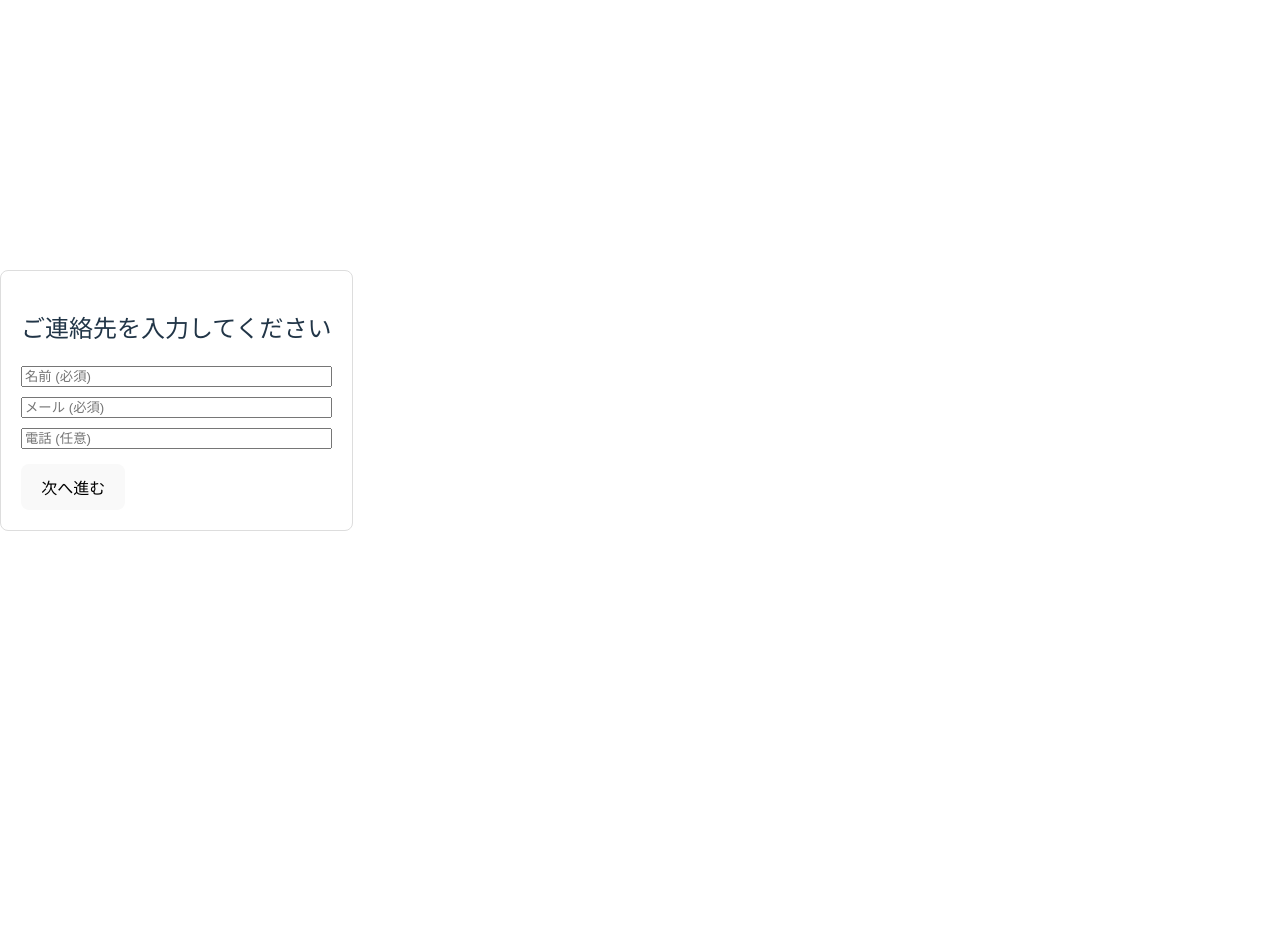
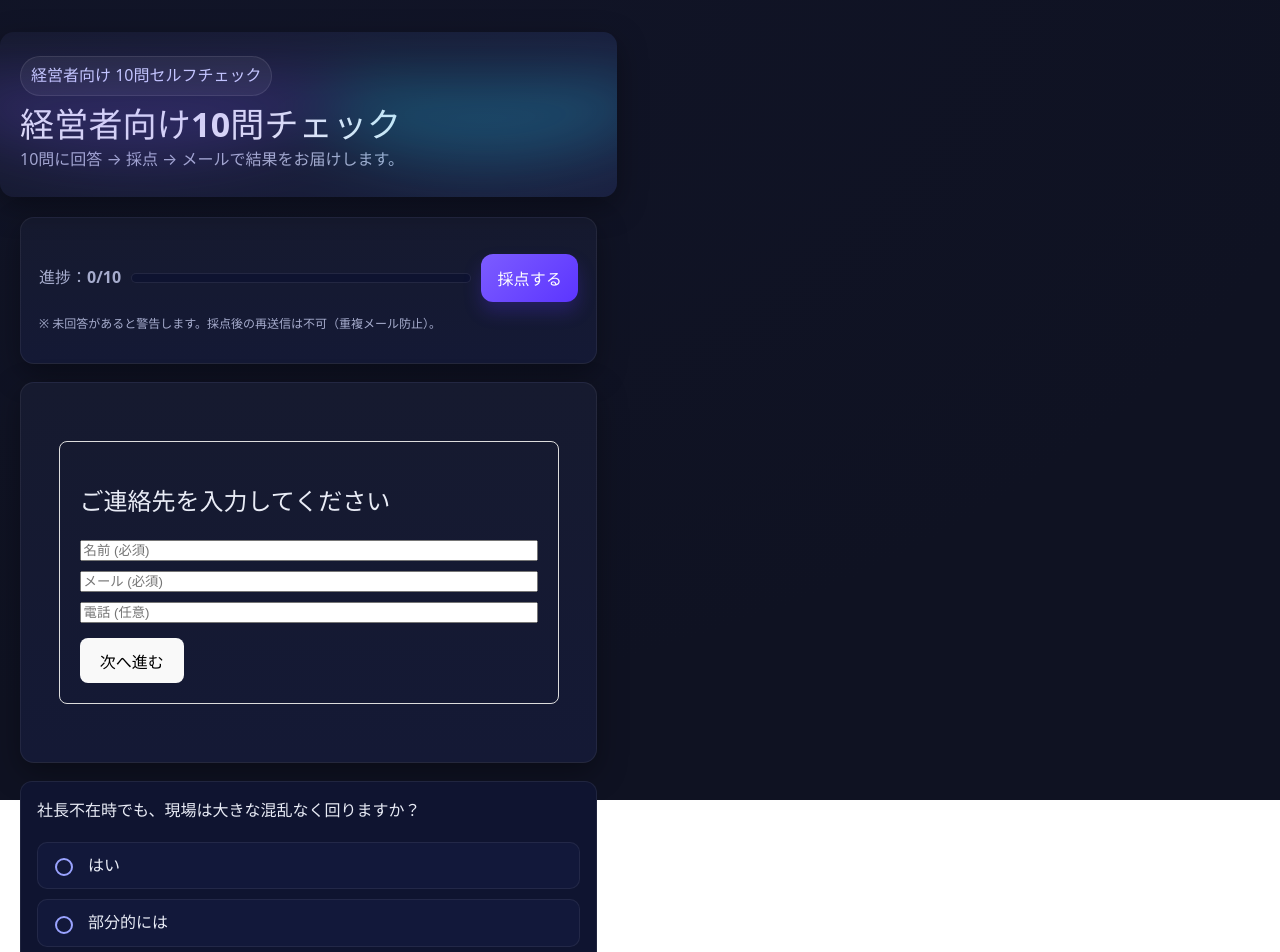
Before and after one commit to tanase0924-web/ceo-check, a React (Vite) app: page / in a window 1280 px wide. Shown: the top 952 px of the page. Before the commit the page ends 800 px from the top, so only its background shows below. Built offline with nearby package versions, Linux system fonts and the light colour scheme.

Commit message:
style: modern UI (cards, gradient, progress, buttons)

```diff
--- a/src/App.tsx
+++ b/src/App.tsx
@@ -1,309 +1,284 @@
-import { useEffect, useMemo, useState } from "react";
-import LeadForm, { type Lead } from "./LeadForm";
+// src/App.tsx
+import { useEffect, useMemo, useRef, useState } from "react";
+import LeadForm from "./LeadForm";
 
-type Choice = { label: string; score: 0 | 1 | 2 };
+// ---------- Types ----------
+type Choice = { label: string; score: number };
 type Question = { id: string; text: string; choices: Choice[] };
-type QuestionData = { title: string; cutoff: number; questions: Question[] };
-type Answer = 0 | 1 | 2 | null;
-type AnswerMap = Record<string, Answer>;
+type QuestionsPayload = {
+  title: string;
+  cutoff: number;
+  questions: Question[];
+};
 
-function classify(total: number, cutoff: number) {
-  if (total >= cutoff) {
-    return {
-      type: "自走型",
-      headline: "仕組みで回る土台ができています。",
-      tips: ["例外対応訓練の定例化", "採用・育成の半期アップデート", "四半期ごとのボトルネック確認"],
-    };
-  }
-  return {
-    type: "右腕不在型",
-    headline: "“任せる土台”づくりが先決です。",
-    tips: ["R&R（役割/権限/責任）の明確化", "会議の型（結論先行・宿題締切）導入", "週次KPIの可視化"],
-  };
-}
+type Lead = { id: string; name: string; email: string; phone?: string | null };
 
+// ---------- Component ----------
 export default function App() {
-  // リード情報（localStorageから復元）
-  const [lead, setLead] = useState<Lead | null>(() => {
-    try {
-      const stored = localStorage.getItem("ceo-check-lead");
-      return stored ? (JSON.parse(stored) as Lead) : null;
-    } catch {
-      return null;
-    }
-  });
+  // 設問データ
+  const [payload, setPayload] = useState<QuestionsPayload | null>(null);
+  const [loading, setLoading] = useState(true);
+  const [loadErr, setLoadErr] = useState<string | null>(null);
 
-  // 設問データと回答
-  const [data, setData] = useState<QuestionData | null>(null);
-  const [answers, setAnswers] = useState<AnswerMap>({});
-  const [submitted, setSubmitted] = useState(false);
+  // 回答
+  const [answers, setAnswers] = useState<Record<string, number | null>>({});
+  const answeredCount = useMemo(
+    () => Object.values(answers).filter((v) => typeof v === "number").length,
+    [answers]
+  );
 
-  // 警告/通知メッセージ
-  const [warning, setWarning] = useState<string | null>(null);
+  // リード（個人情報）
+  const [lead, setLead] = useState<Lead | null>(null);
 
-  // 送信中フラグ
+  // 採点／送信状態
   const [sending, setSending] = useState(false);
+  const [sentAt, setSentAt] = useState<string | null>(null); // 二重送信防止
+  const submitTimes = useRef(0);
 
-  // 再送防止：この lead で一度でも送ったら sentAt を保持（時刻を記録）
-  const sentKey = lead ? `ceo-10q-sent:${lead.id}` : "";
-  const [sentAt, setSentAt] = useState<number | null>(() => {
-    if (!sentKey) return null;
-    const raw = localStorage.getItem(sentKey);
-    return raw ? Number(raw) : null;
-  });
+  // 結果
+  const total = useMemo(() => {
+    if (!payload) return null;
+    // すべて数値になったら合計を返す。未回答がある場合は null を返す。
+    const vals = payload.questions.map((q) => answers[q.id]);
+    if (vals.some((v) => typeof v !== "number")) return null;
+    return vals.reduce((acc, v) => acc + (v as number), 0);
+  }, [answers, payload]);
 
-  // 設問ロード
+  const bucket = useMemo(() => {
+    if (!payload || total === null) return "";
+    // 仕様：cutoff 以上 → 「自走型」、未満 → 「右腕不在型」
+    return total >= payload.cutoff ? "自走型" : "右腕不在型";
+  }, [payload, total]);
+
+  // ---------- 初期ロード ----------
   useEffect(() => {
-    let cancelled = false;
     (async () => {
       try {
+        setLoading(true);
         const res = await fetch("/questions.json", { cache: "no-store" });
-        if (!res.ok) throw new Error("HTTP " + res.status);
-        const json = (await res.json()) as QuestionData;
-        if (cancelled) return;
-        setData(json);
-        const init: AnswerMap = Object.fromEntries(
-          json.questions.map((q) => [q.id, null])
-        ) as AnswerMap;
+        if (!res.ok) throw new Error(`HTTP ${res.status}`);
+        const data = (await res.json()) as QuestionsPayload;
+
+        const init: Record<string, number | null> = {};
+        for (const q of data.questions) init[q.id] = null;
+
+        setPayload(data);
         setAnswers(init);
-      } catch (e) {
-        console.error(e);
+        setLoadErr(null);
+      } catch (e: any) {
+        setLoadErr(`設問データの取得に失敗しました: ${e?.message || e}`);
+      } finally {
+        setLoading(false);
       }
     })();
-    return () => {
-      cancelled = true;
-    };
-    // eslint-disable-next-line react-hooks/exhaustive-deps
   }, []);
 
-  // リード未入力ならフォーム表示
-  if (!lead) return <LeadForm onDone={setLead} />;
+  // ---------- 変更ハンドラ ----------
+  function onSelect(qid: string, score: number) {
+    setAnswers((prev) => ({ ...prev, [qid]: score }));
+  }
 
-  // null 安全
-  const questions = data?.questions ?? [];
+  // ---------- 未回答チェック ----------
+  function getUnansweredIds(): string[] {
+    if (!payload) return [];
+    return payload.questions
+      .filter((q) => typeof answers[q.id] !== "number")
+      .map((q) => q.id);
+  }
 
-  // 集計
-  const unansweredCount = useMemo(
-    () => questions.reduce((acc, q) => acc + (answers[q.id] == null ? 1 : 0), 0),
-    [answers, questions]
-  );
-  const total = useMemo(
-    () => questions.reduce((acc, q) => acc + (answers[q.id] ?? 0), 0),
-    [answers, questions]
-  );
-  const bucket = classify(total, data?.cutoff ?? 0);
+  // ---------- 提出 ----------
+  async function handleSubmit() {
+    if (!payload) return;
 
-  const handleSelect = (qid: string, score: 0 | 1 | 2) => {
-    setAnswers((prev) => ({ ...prev, [qid]: score }));
-    setWarning(null);
-  };
-
-  const firstUnansweredId = useMemo(() => {
-    const q = questions.find((q) => answers[q.id] == null);
-    return q?.id || null;
-  }, [answers, questions]);
-
-  const scrollToQuestion = (qid: string) => {
-    const el = document.getElementById(`q-${qid}`);
-    if (el) {
-      el.scrollIntoView({ behavior: "smooth", block: "start" });
-      el.classList.add("need-answer");
-      setTimeout(() => el.classList.remove("need-answer"), 1500);
-    }
-  };
-
-  const handleSubmit = async () => {
-    // data 未読込の間は何もしない
-    if (!data) return;
-
-    // すでに送信済みなら警告して終了（メールも既に送付済み）
+    // 二重送信防止
     if (sentAt) {
-      const when = new Date(sentAt).toLocaleString();
-      setWarning(`この診断は既に送信済みです（${when}）。メールも送付されています。二重送信はできません。`);
-      setSubmitted(true); // 結果カードは見せておく
+      submitTimes.current += 1;
+      alert(
+        `この回答はすでに送信済みです（${new Date(
+          sentAt
+        ).toLocaleString()}）。\n重複送信はできません。`
+      );
       return;
     }
 
-    // 未回答がある場合は採点を中止して誘導
-    if (unansweredCount > 0) {
-      setSubmitted(false);
-      setWarning(`未回答が ${unansweredCount} 問あります。未回答を選択してから、もう一度「採点する」を押してください。`);
-      if (firstUnansweredId) scrollToQuestion(firstUnansweredId);
+    // 未回答の警告
+    const missing = getUnansweredIds();
+    if (missing.length) {
+      const first = missing[0];
+      alert("未回答の質問があります。すべて回答してください。");
+      // 最初の未回答までスクロール
+      const el = document.querySelector<HTMLElement>(`[data-qid="${first}"]`);
+      if (el) el.scrollIntoView({ behavior: "smooth", block: "center" });
       return;
     }
 
-    // 初回送信
+    // 採点
+    const sum = Object.values(answers).reduce((acc, v) => acc + (v as number), 0);
+    const resultBucket = sum >= payload.cutoff ? "自走型" : "右腕不在型";
+
+    // リード必須
+    if (!lead) {
+      alert("送信前に、上部のフォームで氏名・メール・電話をご入力ください。");
+      return;
+    }
+
+    setSending(true);
     try {
-      setSending(true);
-      setWarning(null);
-      setSubmitted(true);
+      // 1) リードはすでに保存済み（LeadForm から）。念のため存在チェック。
+      if (!lead.id) throw new Error("lead_id が取得できませんでした。");
 
-      const resp = await fetch("/api/submit", {
+      // 2) 回答送信（保存＋メール送付）
+      const res = await fetch("/api/submit", {
         method: "POST",
         headers: { "Content-Type": "application/json" },
         body: JSON.stringify({
           leadId: lead.id,
-          leadEmail: lead.email,
-          leadName: lead.name,
-          leadPhone: lead.phone ?? "",
-          total,
-          bucket: bucket.type,
+          total: sum,
+          bucket: resultBucket,
           answers,
         }),
       });
 
-      // 成否に関わらず二重送信を抑止したいなら、成功時のみ記録するのが妥当
-      if (resp.ok) {
-        const now = Date.now();
-        setSentAt(now);
-        if (sentKey) localStorage.setItem(sentKey, String(now));
-      } else {
-        // サーバ側がエラーのときは sentAt は記録しない
-        const txt = await resp.text();
-        console.error("submit error:", txt);
-        setWarning("送信に失敗しました。時間をおいて再度お試しください。");
-        setSubmitted(false);
+      if (!res.ok) {
+        const t = await res.text();
+        throw new Error(`submit API error: ${t}`);
       }
-    } catch (e) {
-      console.error("submit failed", e);
-      setWarning("送信に失敗しました。ネットワークをご確認のうえ、再度お試しください。");
-      setSubmitted(false);
+
+      setSentAt(new Date().toISOString());
+      alert("送信が完了しました。結果をメールでお送りしました。");
+    } catch (e: any) {
+      alert(`送信に失敗しました：${e?.message || e}`);
     } finally {
       setSending(false);
     }
-  };
+  }
 
-  const isUnanswered = (qid: string) => answers[qid] == null;
+  // ---------- レンダリング ----------
+  if (loading) {
+    return (
+      <main className="wrap">
+        <p>読み込み中...</p>
+      </main>
+    );
+  }
+  if (loadErr || !payload) {
+    return (
+      <main className="wrap">
+        <p style={{ color: "#ef4444" }}>{loadErr || "データがありません。"}</p>
+      </main>
+    );
+  }
 
   return (
-    <div style={{ padding: 20, maxWidth: 760, margin: "0 auto" }}>
-      <h1 style={{ marginBottom: 4 }}>{data?.title ?? "経営者向け10問チェック"}</h1>
-      <p style={{ color: "#6b7280", marginTop: 0 }}>
-        判定カットオフ: {data?.cutoff ?? 0}点
-      </p>
+    <>
+      {/* ヒーロー */}
+      <header className="hero">
+        <span className="badge">経営者向け 10問セルフチェック</span>
+        <h1 className="title">{payload.title || "経営者向け10問チェック"}</h1>
+        <p className="subtitle">10問に回答 → 採点 → メールで結果をお届けします。</p>
+      </header>
 
-      {warning && (
-        <div
-          role="alert"
-          style={{
-            background: "#FEF2F2",
-            color: "#991B1B",
-            border: "1px solid #FCA5A5",
-            borderRadius: 8,
-            padding: "10px 12px",
-            margin: "12px 0",
-            fontSize: 14,
-            fontWeight: 600,
-          }}
-        >
-          {warning}
-          {warning.includes("未回答が") && firstUnansweredId && (
+      <main className="wrap grid">
+        {/* 進行バー & アクション */}
+        <section className="card">
+          <div className="toolbar">
+            <div className="counter">
+              進捗：{answeredCount}/{payload.questions.length}
+            </div>
+            <div style={{ flex: 1, minWidth: 220 }}>
+              <div className="progress">
+                <i
+                  style={{
+                    width: `${
+                      (answeredCount / payload.questions.length) * 100
+                    }%`,
+                  }}
+                />
+              </div>
+            </div>
+
             <button
-              onClick={() => scrollToQuestion(firstUnansweredId)}
-              style={{
-                marginLeft: 12,
-                padding: "4px 8px",
-                borderRadius: 6,
-                border: "1px solid #991B1B",
-                background: "white",
-                color: "#991B1B",
-                cursor: "pointer",
-                fontSize: 12,
-              }}
+              className="btn"
+              onClick={handleSubmit}
+              disabled={sending || !!sentAt}
+              title={sentAt ? "すでに送信済みです" : "採点して送信"}
             >
-              最初の未回答へ移動
+              {sentAt
+                ? "回答完了でメールで回答内容送信済"
+                : sending
+                ? "送信中..."
+                : "採点する"}
             </button>
-          )}
-        </div>
-      )}
+          </div>
 
-      {questions.map((q) => (
-        <div
-          id={`q-${q.id}`}
-          key={q.id}
-          style={{
-            marginBottom: 18,
-            padding: 12,
-            border: `1px solid ${isUnanswered(q.id) && warning?.includes("未回答が") ? "#EF4444" : "#E5E7EB"}`,
-            borderRadius: 10,
-            background: "#fff",
-          }}
-        >
-          <p style={{ margin: "0 0 8px", fontWeight: 600 }}>
-            {q.text}{" "}
-            {isUnanswered(q.id) && warning?.includes("未回答が") && (
-              <span style={{ color: "#EF4444", fontSize: 12, marginLeft: 8 }}>※ 未回答</span>
-            )}
+          <p className="help">
+            ※ 未回答があると警告します。採点後の再送信は不可（重複メール防止）。
           </p>
-          {q.choices.map((c, i) => (
-            <label key={i} style={{ display: "block", cursor: "pointer", lineHeight: "1.8" }}>
-              <input
-                type="radio"
-                name={q.id}
-                checked={answers[q.id] === c.score}
-                onChange={() => handleSelect(q.id, c.score)}
-                style={{ marginRight: 8 }}
-              />
-              {c.label}
-            </label>
-          ))}
-        </div>
-      ))}
+        </section>
 
-      <div style={{ display: "flex", gap: 12, alignItems: "center" }}>
-        <button
-          onClick={handleSubmit}
-          disabled={sending}
-          style={{
-            padding: "10px 14px",
-            borderRadius: 10,
-            border: "1px solid #111",
-            background: sending ? "#6b7280" : "#111",
-            color: "#fff",
-            fontWeight: 700,
-            cursor: sending ? "not-allowed" : "pointer",
-          }}
-        >
-{sentAt ? "回答完了でメールで回答内容送信済" : sending ? "送信中..." : "採点する"}        </button>
-        <span style={{ color: "#6b7280", fontSize: 12 }}>
-          未回答: {unansweredCount} / {questions.length}
-        </span>
-        {sentAt && (
-          <span style={{ color: "#6b7280", fontSize: 12 }}>
-            送信済み: {new Date(sentAt).toLocaleString()}
-          </span>
+        {/* リードフォーム（氏名/メール/電話） */}
+        <section className="card">
+          <LeadForm
+            onSaved={(l) => setLead(l)}
+            current={lead || undefined}
+          />
+        </section>
+
+        {/* 質問一覧 */}
+        {payload.questions.map((q) => (
+          <section key={q.id} className="q" data-qid={q.id}>
+            <h3>{q.text}</h3>
+            <div className="choices">
+              {q.choices.map((c, i) => (
+                <label key={i} className="radio">
+                  <input
+                    type="radio"
+                    name={q.id}
+                    checked={answers[q.id] === c.score}
+                    onChange={() => onSelect(q.id, c.score)}
+                  />
+                  {/* 点数は表示しない（依頼どおり） */}
+                  <span className="label">{c.label}</span>
+                </label>
+              ))}
+            </div>
+          </section>
+        ))}
+
+        {/* 結果（採点後） */}
+        {total !== null && (
+          <section className="card result">
+            <div>
+              <strong>総合点：</strong>
+              {total} / {payload.questions.length * 2}
+            </div>
+            <div>
+              <strong>判定：</strong>
+              <span
+                className={
+                  bucket === "自走型"
+                    ? "bucket-ok"
+                    : bucket === "要改善"
+                    ? "bucket-warn"
+                    : "bucket-bad"
+                }
+              >
+                {bucket}
+              </span>
+              <span className="help" style={{ marginLeft: 8 }}>
+                （カットオフ：{payload.cutoff} 点）
+              </span>
+            </div>
+            <div className="help">
+              ※ 詳細なフィードバックはメールをご確認ください。
+            </div>
+          </section>
         )}
-      </div>
 
-      {submitted && !warning && data && (
-        <div
-          style={{
-            marginTop: 20,
-            padding: 16,
-            border: "1px solid #ddd",
-            borderRadius: 8,
-            background: "#fafafa",
-          }}
-        >
-          <h2 style={{ marginTop: 0 }}>判定: {bucket.type}</h2>
-          <p>{bucket.headline}</p>
-          <ul>
-            {bucket.tips.map((t, i) => (
-              <li key={i}>{t}</li>
-            ))}
-          </ul>
-          <p>
-            総合点: {total} / {questions.length * 2}
-          </p>
-        </div>
-      )}
-
-      <style>{`
-        .need-answer {
-          box-shadow: 0 0 0 3px rgba(239,68,68,0.35);
-          transition: box-shadow .5s ease;
-        }
-      `}</style>
-    </div>
+        <footer className="foot">
+          © {new Date().getFullYear()} Granempathia. All rights reserved.
+        </footer>
+      </main>
+    </>
   );
 }
--- a/src/main.tsx
+++ b/src/main.tsx
@@ -3,6 +3,7 @@ import ReactDOM from "react-dom/client";
 import App from "./App";
 import Admin from "./Admin"; // ← さっき作った管理画面
 import "./index.css";
+import "./ui.css";
 
 function Root() {
   const [hash, setHash] = React.useState<string>(() => window.location.hash);
--- /dev/null
+++ b/src/ui.css
@@ -0,0 +1,102 @@
+:root{
+  --bg:#0f1222;           /* 背景 */
+  --panel:#161a2f;
+  --panel-2:#1b2040;
+  --text:#e9ecf6;
+  --muted:#a6accd;
+  --brand:#7c5cff;        /* ブランド色 */
+  --brand-2:#22d4ff;
+  --ok:#10b981;
+  --warn:#f59e0b;
+  --danger:#ef4444;
+  --radius:14px;
+  --shadow:0 10px 30px rgba(0,0,0,.35);
+}
+
+*{box-sizing:border-box}
+html,body,#root{height:100%}
+body{
+  margin:0;background:radial-gradient(1200px 800px at 15% -10%,#1a1f3f33,transparent) , var(--bg);
+  color:var(--text); font:16px/1.6 system-ui, -apple-system, "Segoe UI", Roboto, "Hiragino Kaku Gothic ProN", "Noto Sans JP", sans-serif;
+  -webkit-font-smoothing:antialiased; text-rendering:optimizeLegibility;
+}
+
+/* ヘッダー */
+.hero{
+  max-width:980px; margin:32px auto 20px; padding:24px 20px; border-radius:var(--radius);
+  background:linear-gradient(135deg,var(--panel),var(--panel-2));
+  box-shadow:var(--shadow); position:relative; overflow:hidden;
+}
+.hero:after{
+  content:""; position:absolute; inset:auto -20% -60px -20%;
+  height:180px; background:radial-gradient(400px 160px at 30% 0,var(--brand)40%,transparent 60%),
+                 radial-gradient(360px 140px at 70% 10%,var(--brand-2)35%,transparent 60%);
+  opacity:.25; filter:blur(30px);
+}
+.badge{display:inline-flex;gap:8px; align-items:center; color:#cdd2ff; background:#ffffff0f; padding:6px 10px; border:1px solid #ffffff1a; border-radius:999px}
+.title{margin:10px 0 4px; font-weight:800; letter-spacing:.2px; font-size:clamp(24px,3.2vw,34px)}
+.subtitle{color:var(--muted); margin:0}
+
+/* コンテナ */
+.wrap{max-width:980px; margin:0 auto 80px; padding:0 20px}
+
+/* カード */
+.card{
+  background:linear-gradient(180deg,var(--panel),#141935);
+  border:1px solid #ffffff10; border-radius:var(--radius);
+  padding:18px 18px; box-shadow:var(--shadow);
+}
+.grid{display:grid; gap:14px}
+@media (min-width:720px){ .grid{gap:18px} }
+
+/* 質問 */
+.q{
+  display:grid; gap:12px;
+  border:1px solid #ffffff12; border-radius:12px; padding:16px;
+  background:#0f1430;
+}
+.q h3{margin:0 0 6px; font-size:16px; font-weight:700}
+.q .choices{display:grid; gap:10px}
+.radio{
+  display:flex; align-items:center; gap:12px;
+  padding:10px 12px; border-radius:10px; border:1px solid #ffffff12; background:#12183a; cursor:pointer;
+  transition:transform .04s ease, border-color .2s ease, background .2s ease;
+}
+.radio:hover{transform:translateY(-1px); border-color:#ffffff25}
+.radio input{appearance:none; width:18px; height:18px; border-radius:50%; border:2px solid #9aa3ff; outline:none; display:grid; place-items:center}
+.radio input:checked{border-color:var(--brand); box-shadow:0 0 0 4px #7c5cff33 inset}
+.radio .label{font-weight:600}
+.help{color:var(--muted); font-size:12px}
+
+/* アクション帯 */
+.toolbar{
+  display:flex; gap:10px; align-items:center; justify-content:space-between; flex-wrap:wrap;
+  margin:18px 0 6px;
+}
+.btn{
+  appearance:none; border:none; cursor:pointer; font-weight:800; letter-spacing:.2px;
+  padding:12px 16px; border-radius:12px; color:white; background:linear-gradient(135deg,var(--brand),#5c35ff);
+  box-shadow:0 10px 18px #5c35ff3a; transition:transform .06s ease, filter .2s;
+}
+.btn:hover{transform:translateY(-1px)}
+.btn:disabled{opacity:.6; cursor:not-allowed; filter:grayscale(.2)}
+
+.link{
+  color:#cdd2ff; text-decoration:none; border-bottom:1px dashed #cdd2ff66; padding-bottom:1px;
+}
+.counter{color:var(--muted); font-weight:700}
+
+/* プログレス */
+.progress{
+  height:10px; background:#0e1330; border:1px solid #ffffff16; border-radius:999px; overflow:hidden;
+}
+.progress > i{display:block; height:100%; width:0%; background:linear-gradient(90deg,var(--brand),var(--brand-2))}
+.result{
+  display:grid; gap:6px; padding:14px; border:1px solid #ffffff16; border-radius:12px; background:#111639;
+}
+.bucket-ok{color:var(--ok); font-weight:800}
+.bucket-warn{color:var(--warn); font-weight:800}
+.bucket-bad{color:var(--danger); font-weight:800}
+
+/* フッター */
+.foot{color:#98a0c9; font-size:12px; margin-top:16px}
```
